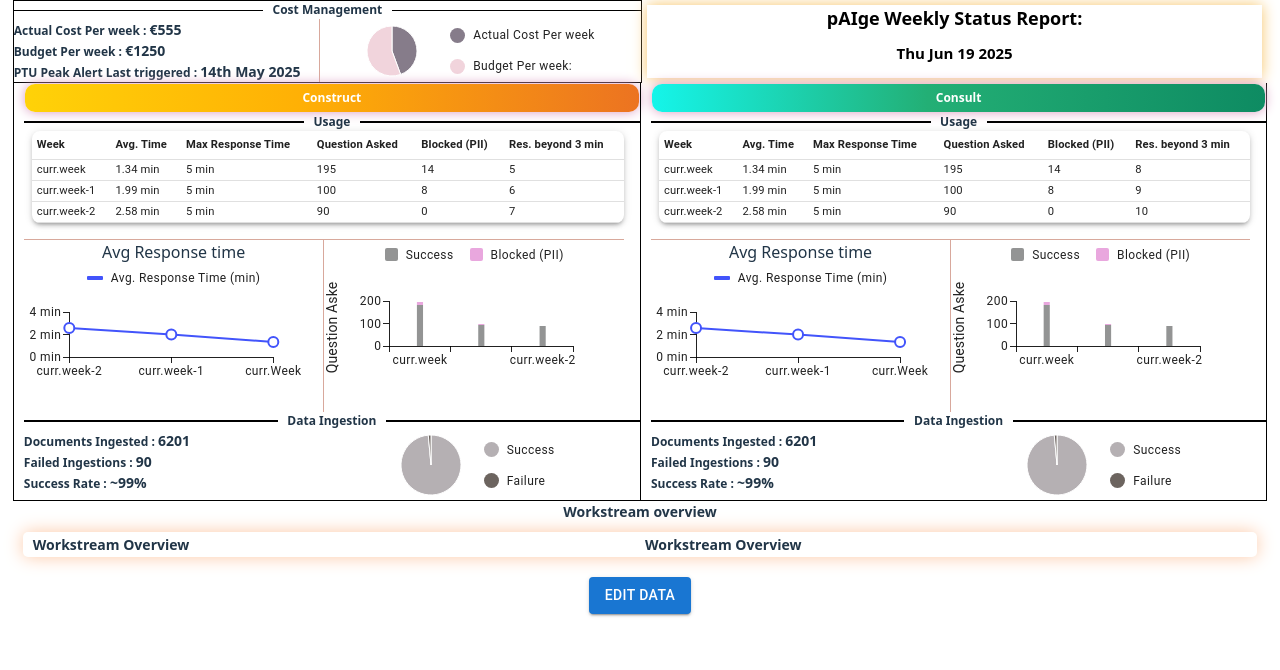
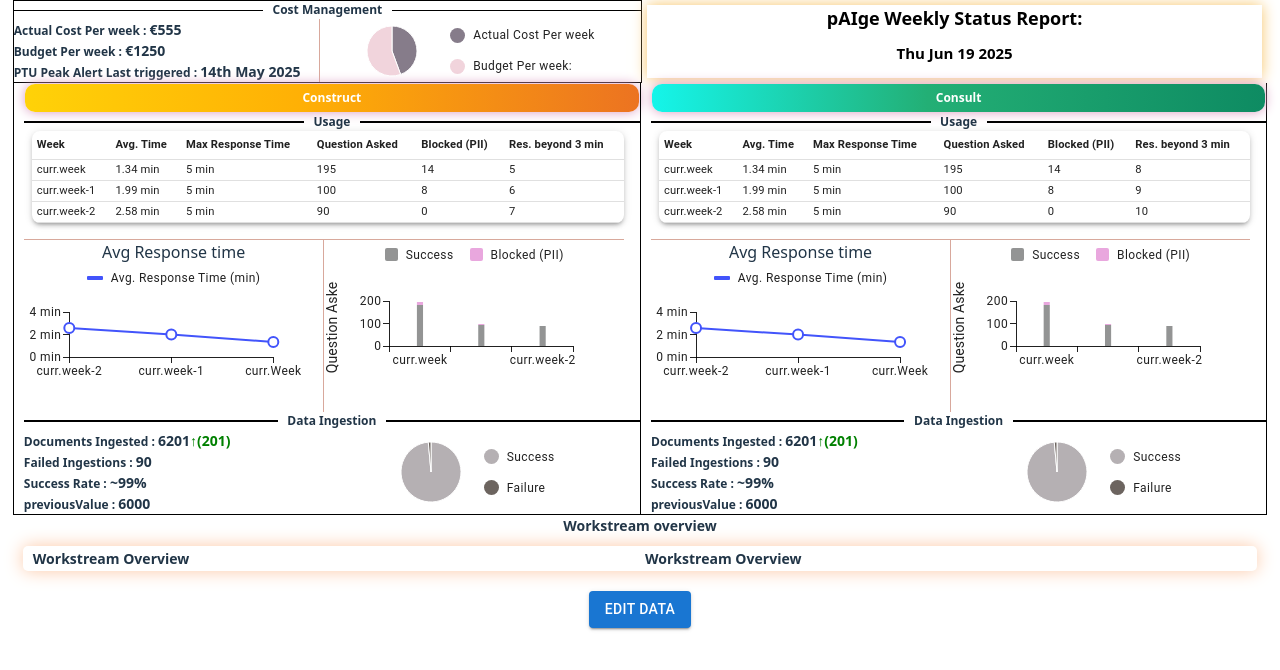
Before and after one commit to riturajSahaMaceGroup/wsr-report-generator, a React (Vite) app: page / in a window 1280 px wide. Shown: the top 670 px of the page. Built offline with nearby package versions, Linux system fonts and the light colour scheme; some icons are missing.

Commit message:
feat: adding capability of prev ingestion doc compare

```diff
--- a/src/applicationStore/formSlice.js
+++ b/src/applicationStore/formSlice.js
@@ -60,6 +60,7 @@ const initialState = {
             title: "Documents Ingested",
             value: 6201,
         },
+
         {
             title: "Failed Ingestions",
             value: 90,
@@ -67,7 +68,11 @@ const initialState = {
         {
             title: "Success Rate",
             value: "~99%",
-        }
+        },
+        {
+            title: "previousValue",
+            value: 6000,
+        },
     ],
     ingestion_consult: [
         {
@@ -81,7 +86,11 @@ const initialState = {
         {
             title: "Success Rate",
             value: "~99%",
-        }
+        },
+         {
+            title: "previousValue",
+            value: 6000,
+        },
     ],
     githubSummary: {
         current_week: [{
--- a/src/component/Injetion.jsx
+++ b/src/component/Injetion.jsx
@@ -9,6 +9,7 @@ import useGetRagStatus from '../hooks/useGetRagStatus'
 const Injetion = ({type}) => {
 
     const data = type=='construct'? useSelector((state) => state.mForm.ingestion):useSelector((state) => state.mForm.ingestion_consult)
+    const previousValue = data.find(item => item.title === "previousValue")?.value || 0;
     return (
         <div style={{
             display: "flex",
@@ -23,7 +24,9 @@ const Injetion = ({type}) => {
                 fontSize: "14px"
             }}>
                 {data.map((item, idx) => {
-                    return <TableContent title={item.title} value={item.value} key={idx} />
+                    return idx == 0?<div style={{display: "flex"}}><TableContent title={item.title} value={item.value} key={idx} /> {
+                       <span style={{color: item.value - previousValue > 0 ? "green" : "red",fontWeight:"bold"}}>{` ${item.value - previousValue > 0 ? "↑" : "↓"}(${item.value - previousValue})`}</span>
+                    }  </div>:<TableContent title={item.title} value={item.value} key={idx} />
                 })}
 
             </div>
@@ -33,7 +36,6 @@ const Injetion = ({type}) => {
                 flex: .5,
             }}>
                 <PieChart
-
                     series={[
                         {
                             data: [
```
